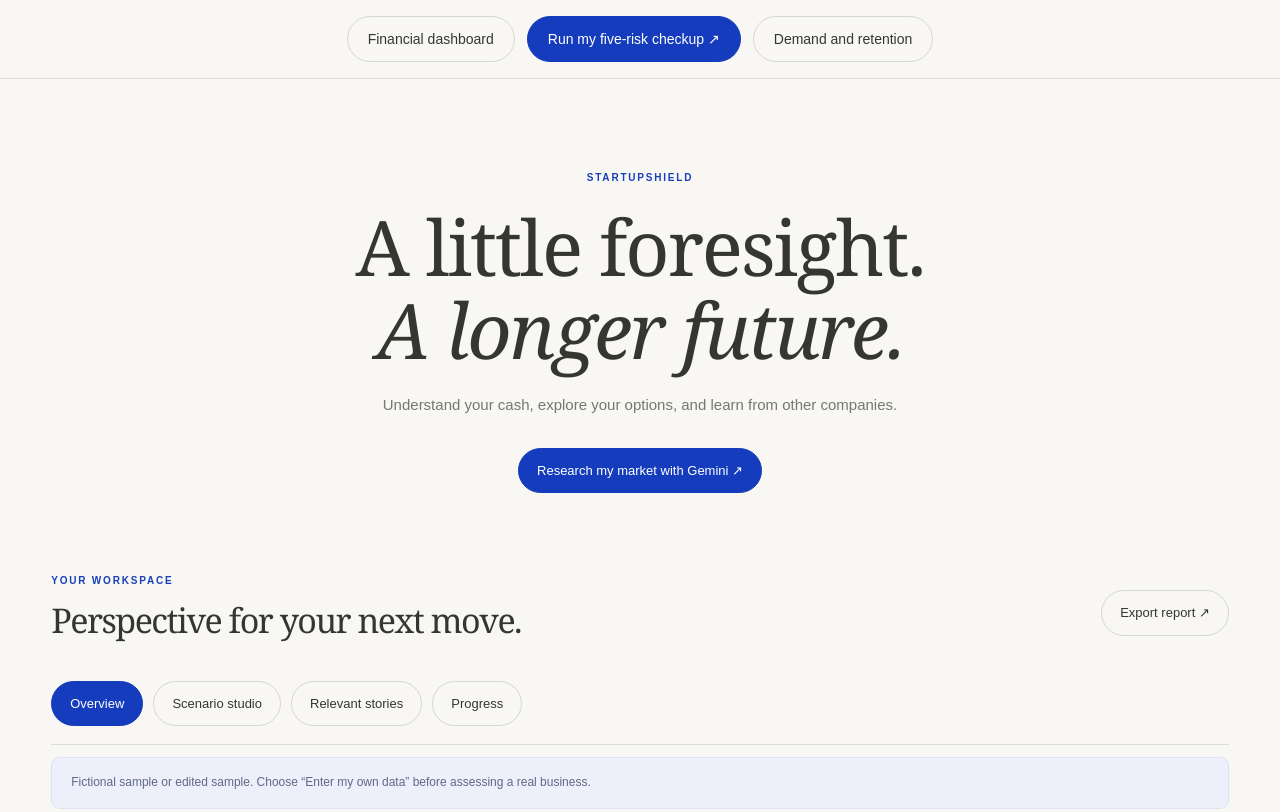
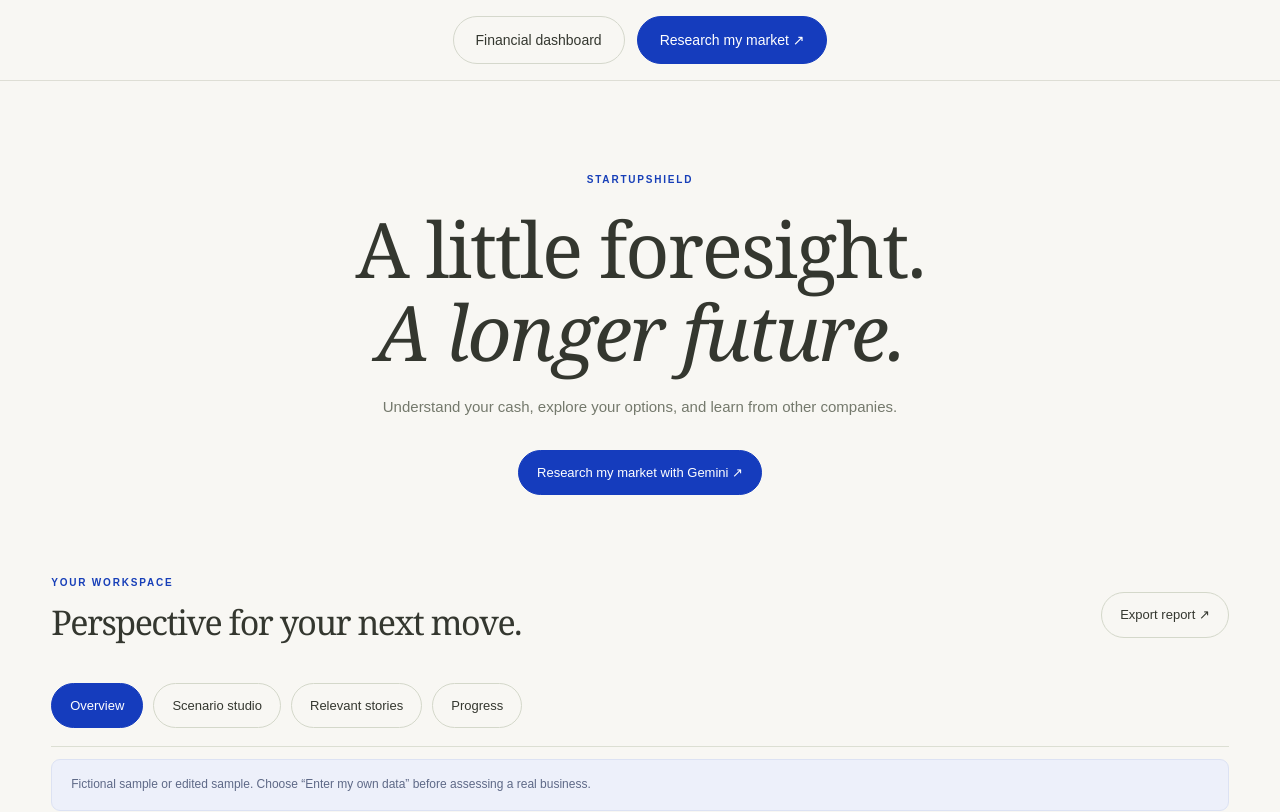
Before and after one commit to tanchandra2021-coder/StartupShield, a Next.js app: page / in a window 1280 px wide. Shown: the top 812 px of the page. Built offline with nearby package versions, Linux system fonts and the light colour scheme.

Commit message:
Update page.js

```diff
--- a/app/page.js
+++ b/app/page.js
@@ -1,17 +1,6 @@
 import Dashboard from "./Dashboard";
-import CheckupPage from "./market/page";
 
 export default function HomePage() {
-  const linkStyle = {
-    padding: "11px 20px",
-    border: "1px solid #d5d8cc",
-    borderRadius: "30px",
-    color: "#34372f",
-    textDecoration: "none",
-    fontFamily: "Arial, sans-serif",
-    fontSize: "14px",
-  };
-
   return (
     <>
       <nav
@@ -28,53 +17,54 @@ export default function HomePage() {
           padding: "16px 20px",
           background: "#f8f7f3",
           borderBottom: "1px solid #deded5",
+          fontFamily: "Arial, sans-serif",
         }}
       >
-        <a href="#financial-dashboard" style={linkStyle}>
+        <a
+          href="#financial-dashboard"
+          style={{
+            display: "inline-flex",
+            alignItems: "center",
+            justifyContent: "center",
+            padding: "12px 22px",
+            border: "1px solid #d5d8cc",
+            borderRadius: "30px",
+            color: "#34372f",
+            textDecoration: "none",
+            fontSize: "14px",
+          }}
+        >
           Financial dashboard
         </a>
 
         <a
-          href="#five-risk-checkup"
+          href="/diagnostics"
           style={{
-            ...linkStyle,
+            display: "inline-flex",
+            alignItems: "center",
+            justifyContent: "center",
+            padding: "12px 22px",
+            border: "1px solid #153cbd",
+            borderRadius: "30px",
             background: "#153cbd",
-            borderColor: "#153cbd",
             color: "#ffffff",
+            textDecoration: "none",
+            fontSize: "14px",
           }}
         >
-          Run my five-risk checkup ↗
-        </a>
-
-        <a href="/diagnostics" style={linkStyle}>
-          Demand and retention
+          Research my market ↗
         </a>
       </nav>
 
-      <div
+      <main
         id="financial-dashboard"
-        style={{ scrollMarginTop: "110px" }}
+        style={{
+          scrollMarginTop: "110px",
+          background: "#f8f7f3",
+        }}
       >
         <Dashboard />
-      </div>
-
-      {/* Preserve existing dashboard links to the old Gemini section. */}
-      <div
-        id="gemini-market-research"
-        style={{ scrollMarginTop: "110px" }}
-      >
-        <section
-          id="five-risk-checkup"
-          aria-label="Five-risk business checkup"
-          style={{
-            scrollMarginTop: "110px",
-            borderTop: "1px solid #deded5",
-            background: "#f8f7f3",
-          }}
-        >
-          <CheckupPage />
-        </section>
-      </div>
+      </main>
     </>
   );
 }
```
